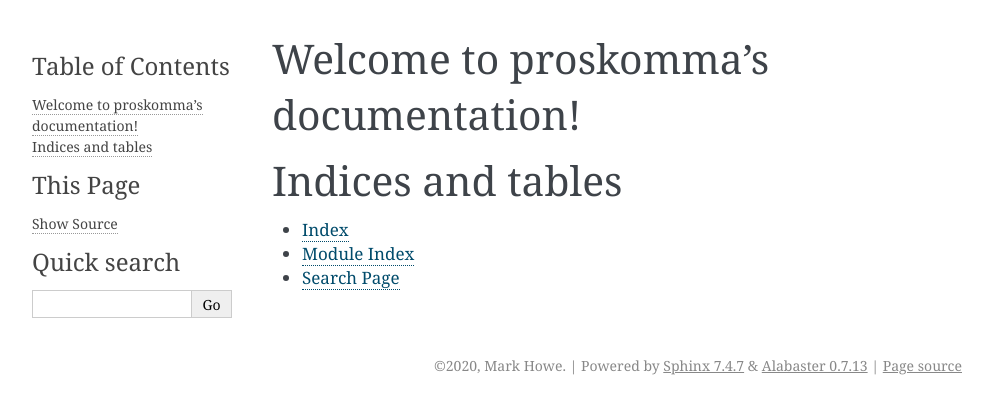
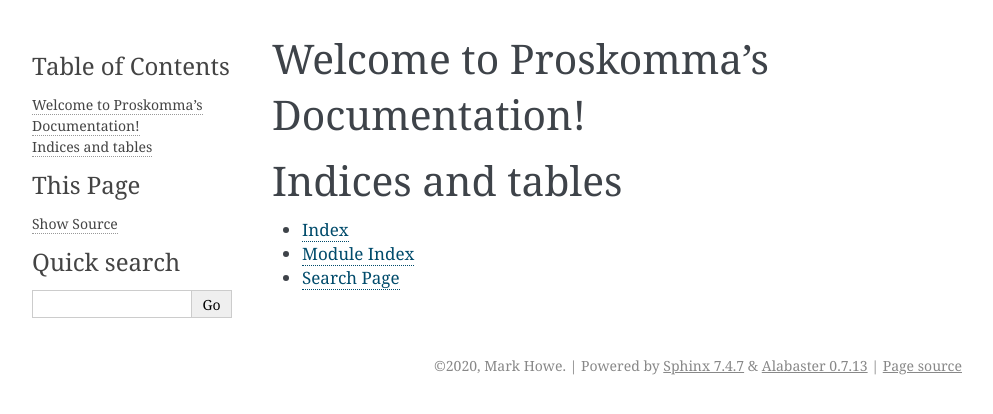
Before and after one commit to mvahowe/proskomma-ecosystem, a Sphinx documentation site: the page built from docs/source/index.rst, in a window 1280 px wide. Shown: the top 414 px of the page, without its empty margins (148-1141 px from the left). Built offline with Sphinx 7.4.7, drawn with Linux system fonts in a browser that asks for light colours.

Commit message:
Title tweak

```diff
--- a/docs/source/index.rst
+++ b/docs/source/index.rst
@@ -3,7 +3,7 @@
    You can adapt this file completely to your liking, but it should at least
    contain the root `toctree` directive.
 
-Welcome to proskomma's documentation!
+Welcome to Proskomma's Documentation!
 =====================================
 
 .. toctree::
```
